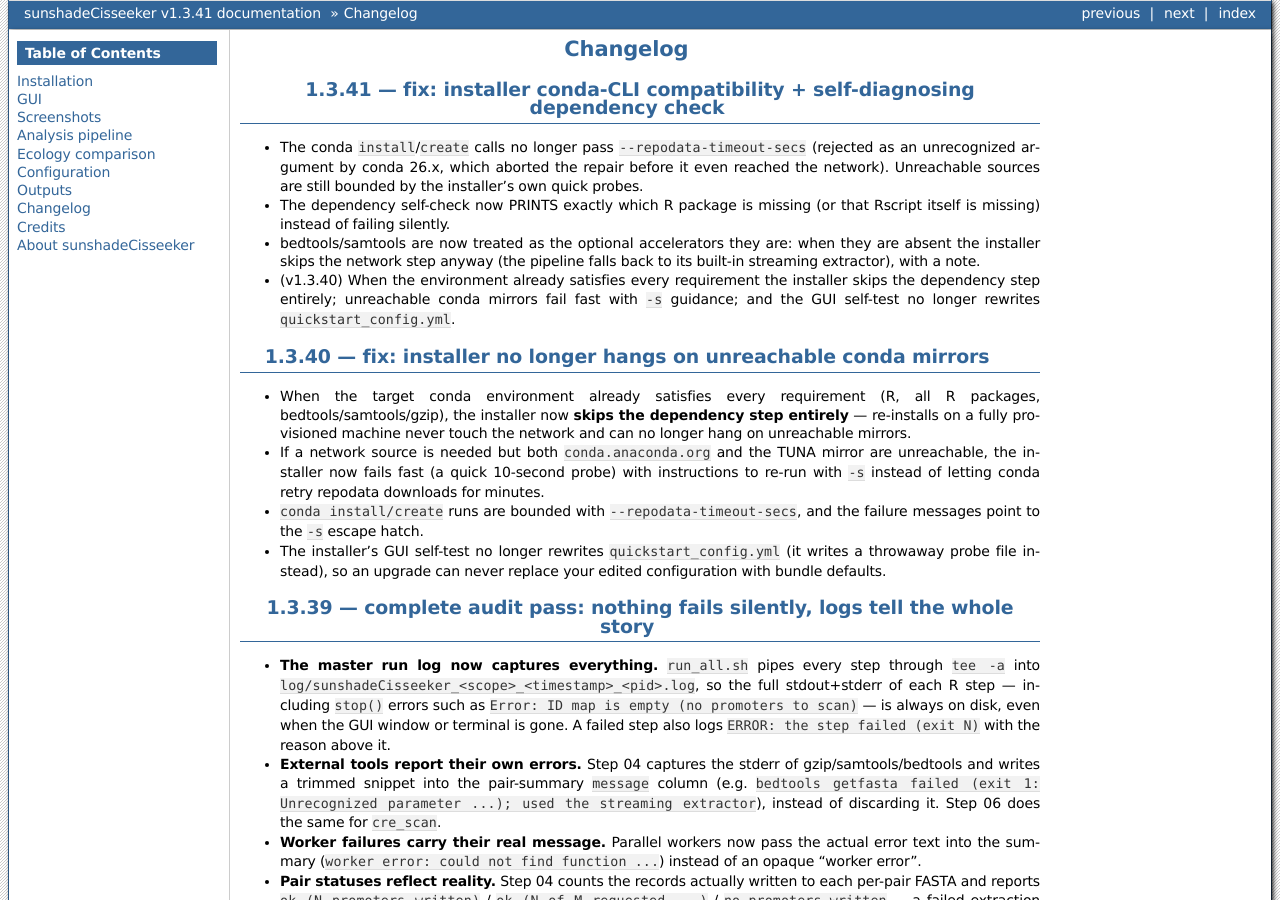
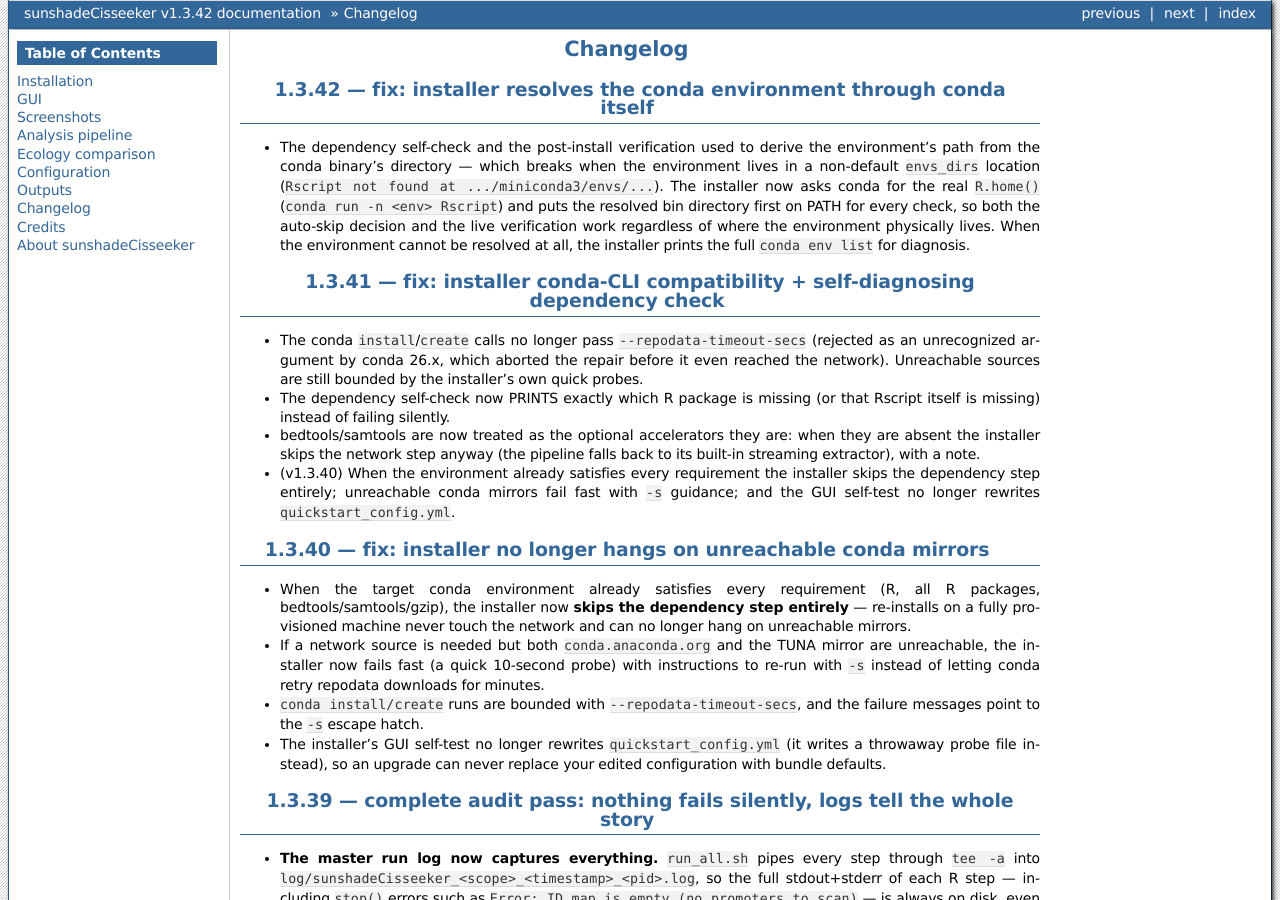
Before and after one commit to chenzhr23/sunshadeCisseeker-docs, a Sphinx documentation site: the page built from docs/content/Changelog.rst, in a window 1280 px wide and 900 px high. Built offline with Sphinx 7.4.7, drawn with Linux system fonts in a browser that asks for light colours; some of the changed text lies outside the part shown.

```diff
--- a/docs/conf.py
+++ b/docs/conf.py
@@ -9,8 +9,8 @@
 copyright = "2026, sunshadeCisseeker developers"
 
 # The short X.Y version and the full release version.
-version = "v1.3.41"
-release = "v1.3.41"
+version = "v1.3.42"
+release = "v1.3.42"
 
 extensions = [
     "sphinx.ext.autosectionlabel",
--- a/docs/content/About sunshadeCisseeker.rst
+++ b/docs/content/About sunshadeCisseeker.rst
@@ -4,7 +4,7 @@
 sunshadeCisseeker identifies, annotates and compares promoter
 cis-regulatory elements across sun / facultative / shade plants.
 
-The current release is **1.3.41**; see :doc:`Changelog` for what changed in
+The current release is **1.3.42**; see :doc:`Changelog` for what changed in
 each version.
 
 Highlights
--- a/docs/content/Changelog.rst
+++ b/docs/content/Changelog.rst
@@ -1,5 +1,18 @@
 Changelog
 =========
+
+1.3.42 — fix: installer resolves the conda environment through conda itself
+-------------------------------------------------------------------------------
+
+* The dependency self-check and the post-install verification used to derive
+  the environment's path from the conda binary's directory — which breaks
+  when the environment lives in a non-default ``envs_dirs`` location
+  (``Rscript not found at .../miniconda3/envs/...``). The installer now asks
+  conda for the real ``R.home()`` (``conda run -n <env> Rscript``) and puts
+  the resolved bin directory first on PATH for every check, so both the
+  auto-skip decision and the live verification work regardless of where the
+  environment physically lives. When the environment cannot be resolved at
+  all, the installer prints the full ``conda env list`` for diagnosis.
 
 1.3.41 — fix: installer conda-CLI compatibility + self-diagnosing dependency check
 -------------------------------------------------------------------------------------
```
